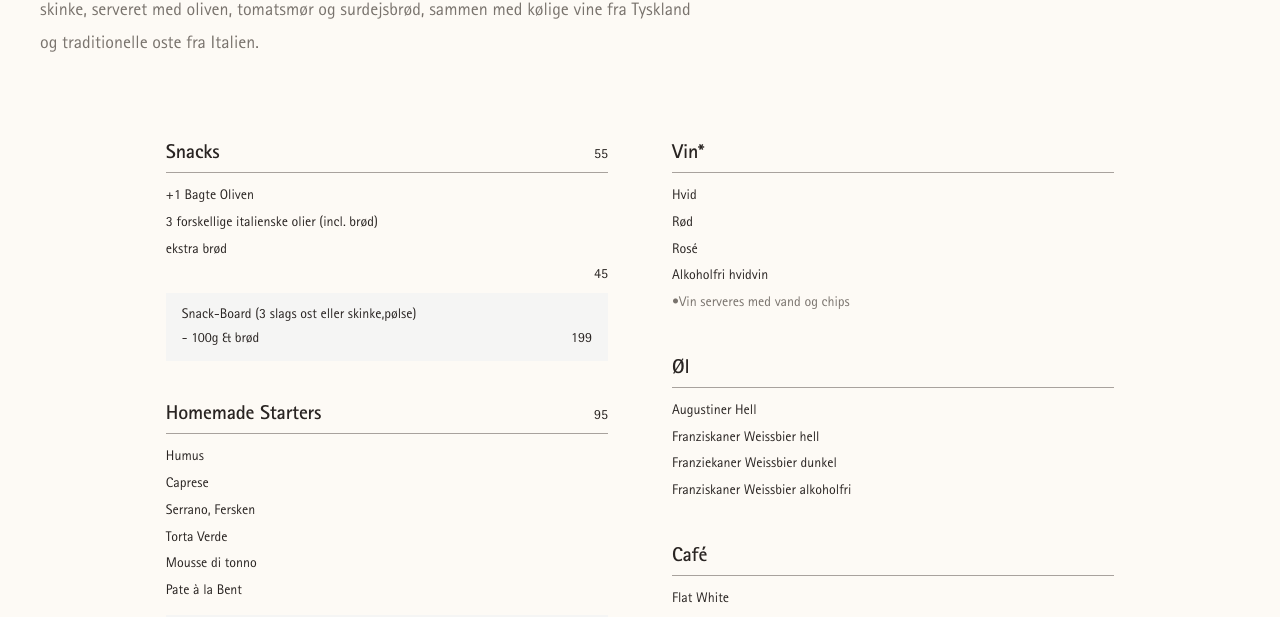
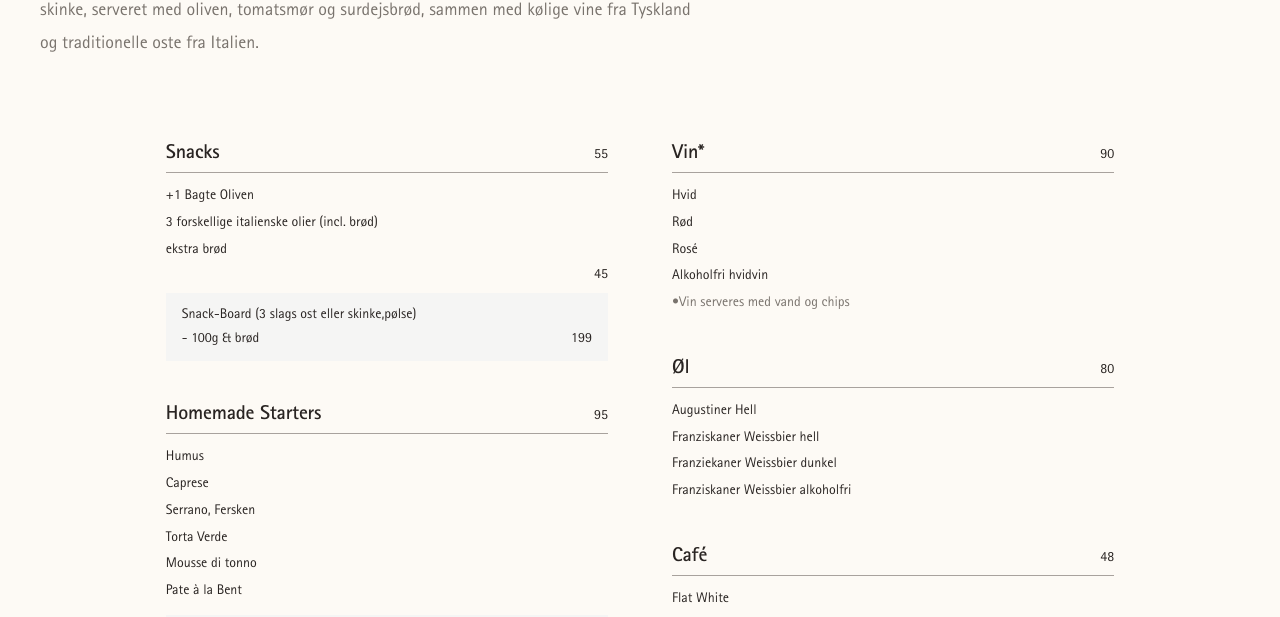
Before and after one commit to mariusaagesen/PLUSEINS, a React (Vite) app: page /salumeria in a window 1280 px wide. Shown: the part 793-1410 px from the top of the page. Built offline with nearby package versions, Linux system fonts and the light colour scheme.

Commit message:
Add header prices

```diff
--- a/src/pages/Salumeria.tsx
+++ b/src/pages/Salumeria.tsx
@@ -184,7 +184,10 @@ export default function Salumeria() {
 
                 {/* Vin */}
                 <div>
-                  <h2 className="font-bold text-xl">Vin*</h2>
+                  <div className="flex justify-between items-baseline">
+                    <h2 className="font-bold text-xl">Vin*</h2>
+                    <span className="text-sm font-light">90</span>
+                  </div>
                   <div className="w-full h-px bg-stone-400 mt-1 mb-3" />
                   <div className="space-y-1 text-sm font-light leading-relaxed">
                     <p>Hvid</p>
@@ -197,7 +200,10 @@ export default function Salumeria() {
 
                 {/* Øl */}
                 <div>
-                  <h2 className="font-bold text-xl">Øl</h2>
+                  <div className="flex justify-between items-baseline">
+                    <h2 className="font-bold text-xl">Øl</h2>
+                    <span className="text-sm font-light">80</span>
+                  </div>
                   <div className="w-full h-px bg-stone-400 mt-1 mb-3" />
                   <div className="space-y-1 text-sm font-light leading-relaxed">
                     <p>Augustiner Hell</p>
@@ -209,7 +215,10 @@ export default function Salumeria() {
 
                 {/* Café */}
                 <div>
-                  <h2 className="font-bold text-xl">Café</h2>
+                  <div className="flex justify-between items-baseline">
+                    <h2 className="font-bold text-xl">Café</h2>
+                    <span className="text-sm font-light">48</span>
+                  </div>
                   <div className="w-full h-px bg-stone-400 mt-1 mb-3" />
                   <div className="space-y-1 text-sm font-light leading-relaxed">
                     <p>Flat White</p>
```
